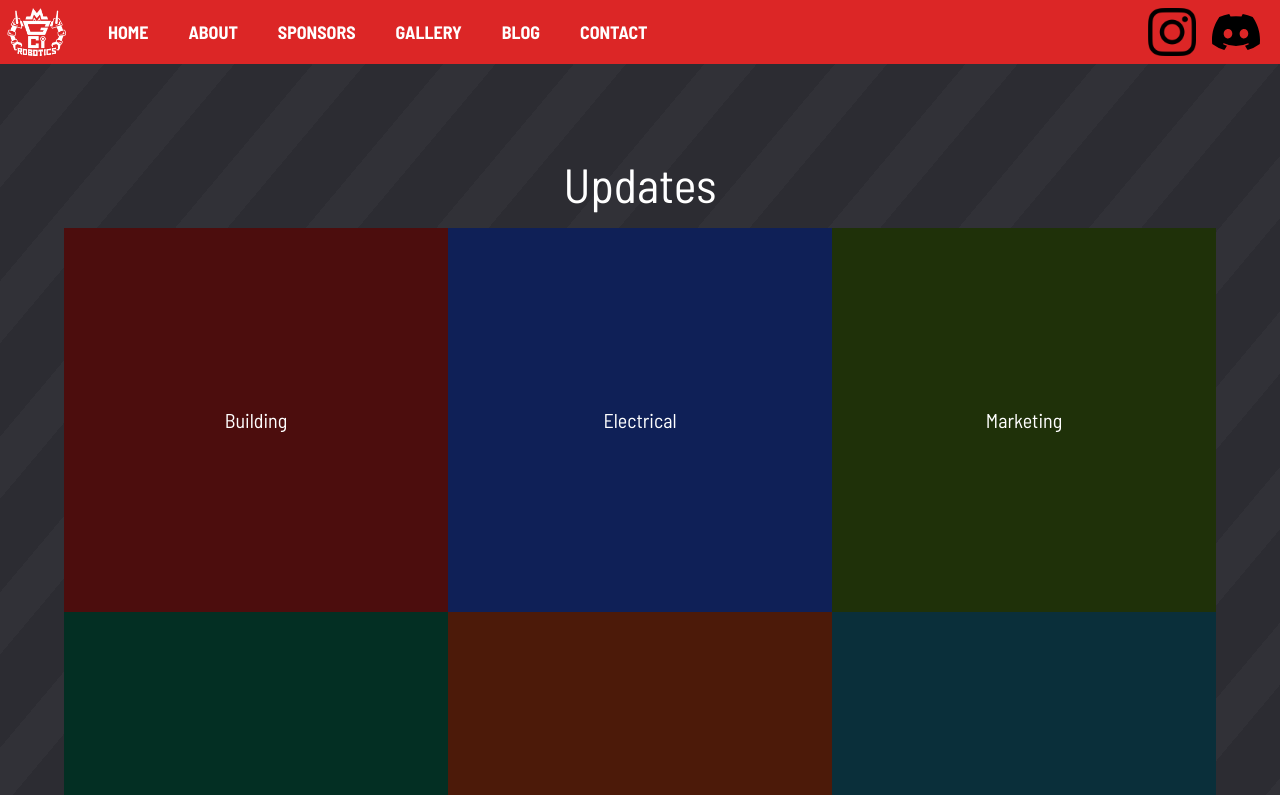
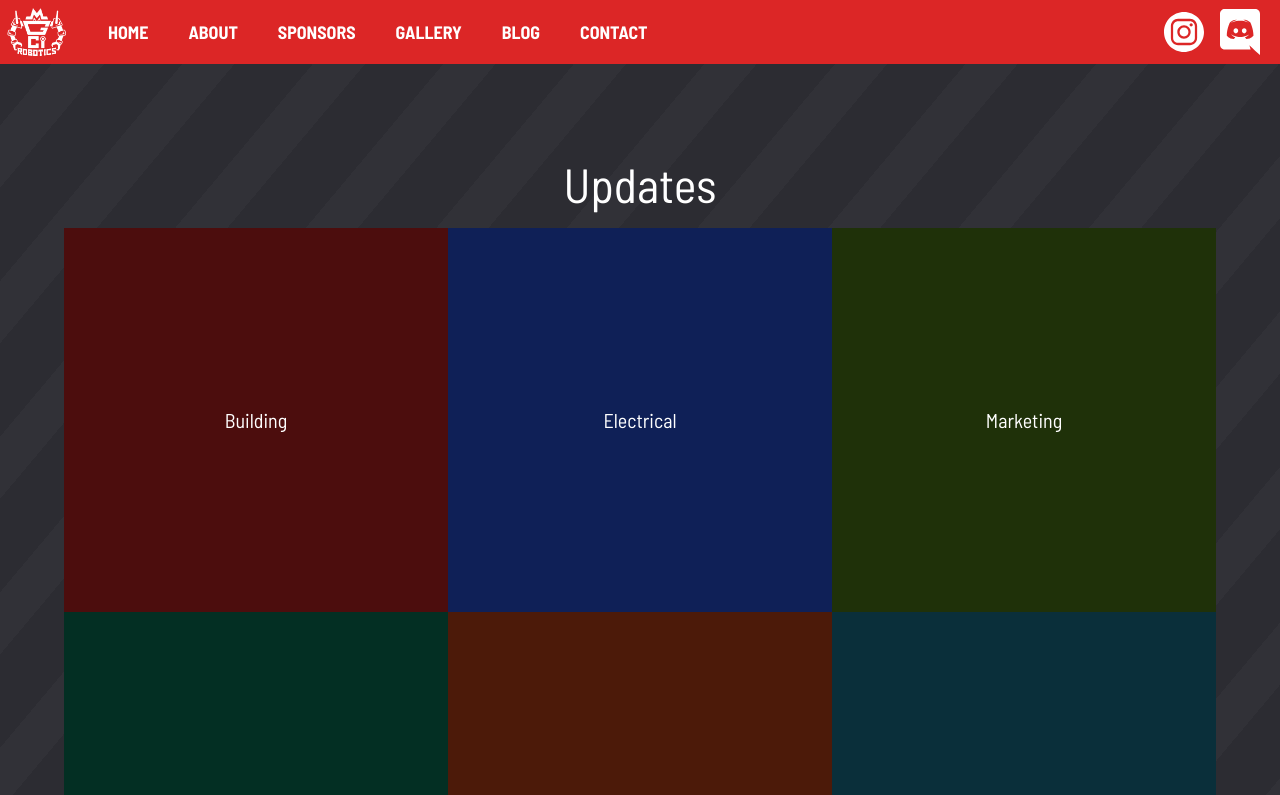
Before and after one commit to roboticsmgci/audeamus-website, a Next.js app: page /updates in a window 1280 px wide. Shown: the top 795 px of the page. Built offline with nearby package versions, Linux system fonts and the light colour scheme.

Commit message:
Add updated social media icons

```diff
--- a/components/navbar.tsx
+++ b/components/navbar.tsx
@@ -17,8 +17,8 @@ const navigation = [
 ];
 
 const socialMedia = [
-  { name: 'instagram', image: '/instagram.png', href: 'https://www.instagram.com/mgci_robotics/' },
-  { name: 'discord', image: '/discord.svg', href: 'https://discord.gg/ZsFRezU74a' },
+  { name: 'instagram', image: '/instagram-white.svg', href: 'https://www.instagram.com/mgci_robotics/' },
+  { name: 'discord', image: '/discord-white.svg', href: 'https://discord.gg/ZsFRezU74a' },
 ];
 
 export default function Navbar() {
@@ -70,7 +70,7 @@ export default function Navbar() {
                     href={item.href}
                     aria-current={currentHref === item.href ? 'page' : undefined}
                   >
-                    <Image height={48} width={48} src={item.image} alt={item.name} />
+                    <Image height={40} width={40} src={item.image} alt={item.name} />
                   </Link>
                 ))}
               </div>
@@ -103,7 +103,7 @@ export default function Navbar() {
                     aria-current={currentHref === item.href ? 'page' : undefined}
                     className="p-2 flex items-center"
                   >
-                    <Image src={item.image} height={24} width={24} alt={item.name} />
+                    <Image src={item.image} height={32} width={32} alt={item.name} />
                   </Disclosure.Button>
                 ))}
               </div>
```
Also changed, not shown: public/discord-white.svg (added), public/instagram-white.svg (added).
